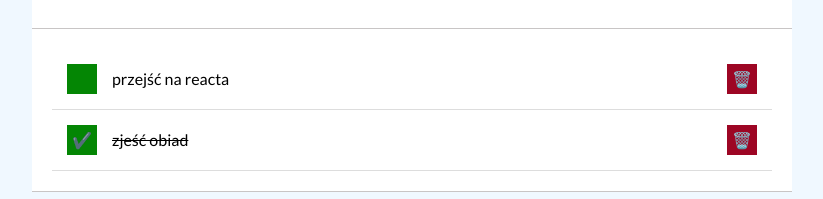
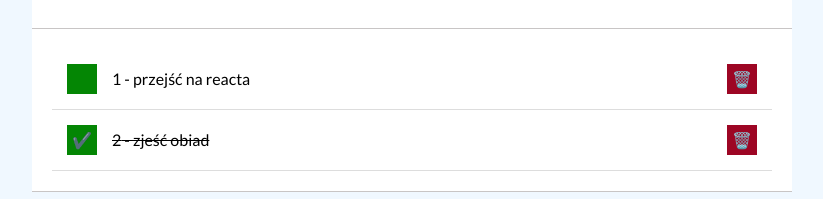
Before and after one commit to norbi983/todo-list-react, a React (Create React App) app: page / in a window 1280 px wide. Shown: the part 392-591 px from the top of the page, without its empty margins (228-1051 px from the left). Built offline with nearby package versions, Linux system fonts and the light colour scheme.

Commit message:
adding task.id

```diff
--- a/src/Tasks/index.js
+++ b/src/Tasks/index.js
@@ -6,8 +6,8 @@ const Tasks = ({ tasks, hideDone, removeTasks, toggleTaskDone }) => (
             <li
                 key={task.id}
                 className={`tasks__item${task.done && hideDone
-                        ? "tasks__item--hidden"
-                        : ""}`
+                    ? "tasks__item--hidden"
+                    : ""}`
                 }
             >
                 <button
@@ -18,7 +18,7 @@ const Tasks = ({ tasks, hideDone, removeTasks, toggleTaskDone }) => (
                 </button>
                 <span className={`tasks${task.done ? " tasks__content--done" : ""}`
                 }>
-                    {task.content}
+                    {task.id} - {task.content}
                 </span>
                 <button
                     className="tasks__button tasks__button--remove"
```
